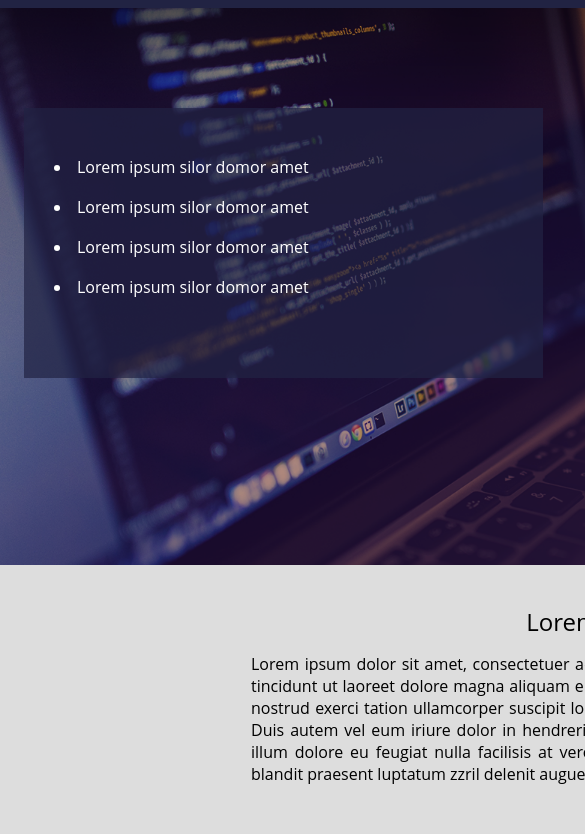
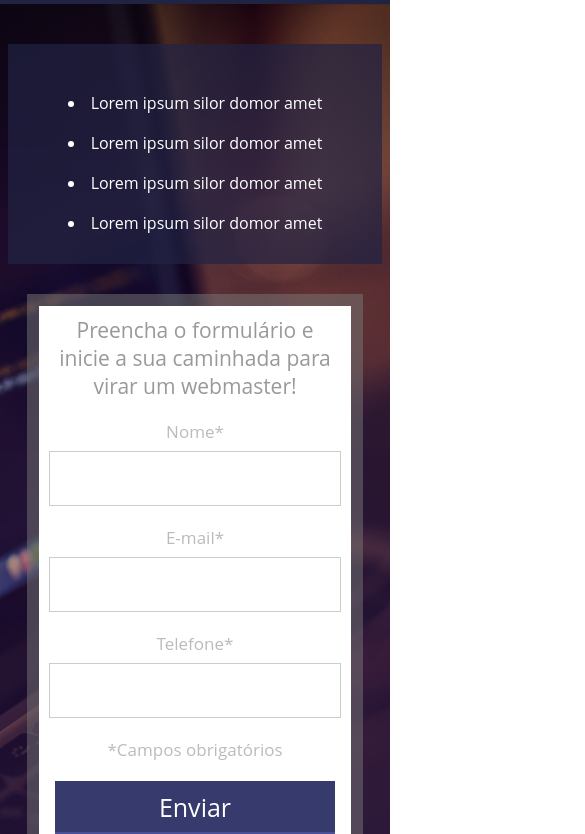
Before and after one commit to DevNylo/Danki-Code, a plain HTML site: page index.html in a window 390 px wide. Shown: the part 52-886 px from the top of the page, 585 px wide, since content can reach past the window. Drawn offline with Linux system fonts and the light colour scheme.

Commit message:
responsividade

```diff
--- a/css/style.css
+++ b/css/style.css
@@ -2,7 +2,7 @@
 	margin: 0;
 	padding: 0;
 	box-sizing: border-box;
-	font-family: "Open Sans"
+	font-family: "Open Sans";
 }
 
 html,body{
@@ -19,14 +19,14 @@ html,body{
 }
 
 .center{
-	width: 1200px;
+	max-width: 1280px;
+	width: 100%;
 	margin: 0 auto;
-	padding:0 2%;
 }
 
 .header{
-	min-width: 1200px;
 	width: 100%;
+	padding:0 2%;
 	height: 60px;
 	background-color: #212343;
 }
@@ -37,7 +37,7 @@ html,body{
 
 .container-banner{
 	width: 100%;
-	min-width: 1200px;
+	padding:0 2%;
 	height: 557px;
 	background-image:url('../images/header_bg.png');
 	background-size: cover;
@@ -46,7 +46,6 @@ html,body{
 
 .container-banner > .center{
 	height: 100%;
-	/*text-align: right;*/
 }
 
 .form{
@@ -138,18 +137,19 @@ html,body{
 
 
 .container-2{
-	min-width: 1200px;
-	padding:40px 0;
+	padding:40px 2%;
 	background-color: #ddd;
 	text-align: center;
 }
+
 
 .container-2 h2{
 	font-weight: normal;
 }
 
 .container-2 p{
-	width: 698px;
+	width: 100%;
+	max-width: 768px;
 	margin:15px 0;
 	display: inline-block;
 	text-align: justify;
@@ -167,8 +167,7 @@ html,body{
 }
 
 .section-1{
-	min-width: 1200px;
-	padding:90px 0;
+	padding:90px 2%;
 }
 
 .section-1 h2{
@@ -179,9 +178,6 @@ html,body{
 
 .container-section{
 	margin-top:40px;
-}
-
-.container-section{
 	text-align: center;
 }
 
@@ -195,7 +191,7 @@ html,body{
 .container-single p{
 	display: inline-block;
 	text-align: justify;
-	padding:10px 25px;
+	padding:10px;
 }
 
 .container-single img{
@@ -213,3 +209,82 @@ html,body{
 .footer p{
 	margin-top:8px;
 }
+
+
+@media screen and (max-width: 1024px){
+	.header{
+		height: auto;
+		width: 100%;
+		padding:15px 0;
+		text-align: center;
+	}
+
+	.header img{
+		margin:0;
+	}
+
+	.container-list{
+		padding:30px 0;
+		width: 40%;
+		float: left;
+		display: inline-block;
+		max-width: 500px;
+		height: auto;
+	}
+
+	.container-banner{
+		width: 100%;
+		padding:40px 2%;
+		height: auto;
+		text-align: center;
+	}
+
+	.form{
+		max-width: 400px;
+		padding:10px;
+		width: 60%;
+		height: 100%;
+		float:right;
+		top:0;
+	}
+
+	.input-container input[type=text]{
+		width: 100%;
+		height: 55px;
+	}
+
+
+	.form input[type=submit]{
+		max-width: 280px;
+		height: 56px;
+		width: 100%;
+	}
+}
+
+@media screen and (max-width: 768px){
+	.container-2{
+		padding-right: 4%;
+		padding-left: 4%;
+	}
+	.container-list{
+		margin-top: 0;
+		float: none;
+		display: inline-block;
+		width: 100%;
+	}
+
+	.form{
+		float: none;
+		display: inline-block;
+		width: 90%;
+		margin-top:30px;
+	}
+
+	.container-single{
+		float: none;
+		display: inline-block;
+		width: 100%;
+		max-width: 600px;
+		padding:30px 0;
+	}
+}
--- a/index.html
+++ b/index.html
@@ -2,7 +2,7 @@
 <html>
 
 	<head>
-		<title>Projeto 01</title>
+		<title>Danki Code</title>
 		<link href="css/style.css" type="text/css" rel="stylesheet" />
 		<meta charset="utf-8" />
 	</head>
@@ -19,7 +19,7 @@
 
 	<div class="container-banner">
 		<div class="center">
-
+		<div>
 		<div class="container-list">
 			<ul>
 				<li>Lorem ipsum silor domor amet</li>
@@ -28,7 +28,8 @@
 				<li>Lorem ipsum silor domor amet</li>
 			</ul>
 		</div><!--container-list-->
-
+		</div>
+		<div>
 			<div class="form">
 				<h2>Preencha o formulário e inicie a sua
 				caminhada para virar um webmaster!</h2>
@@ -55,6 +56,8 @@
 					</div><!--input-submit-container-->
 				</form>
 			</div><!--form-->
+		</div>
+			<div class="clear"></div>
 		</div><!--center-->
 	</div><!--container-banner-->
 
@@ -99,12 +102,18 @@
 					<p>Lorem ipsum dolor sit amet, consectetuer adipiscing elit, sed diam nonummy nibh euismod tincidunt ut laoreet dolore magna aliquam erat volelit esse molestie consequat, vel illum dolore</p>
 				</div><!--text-container-single-->
 			</div><!--container--single-->
-
+			<div class="clear"></div>
 		</div><!--container-section-->
 
 		</div><!--center-->
 	</div><!--section-1-->
 
+	<div class="footer">
+
+		<p>Todos os direitos reservados</p>
+		<p>Av. Lorem Ipsum, silor domor 211 - Florianópolis SC</p>
+	</div><!--footer-->
+
 	</body>
 
 </html>
```
